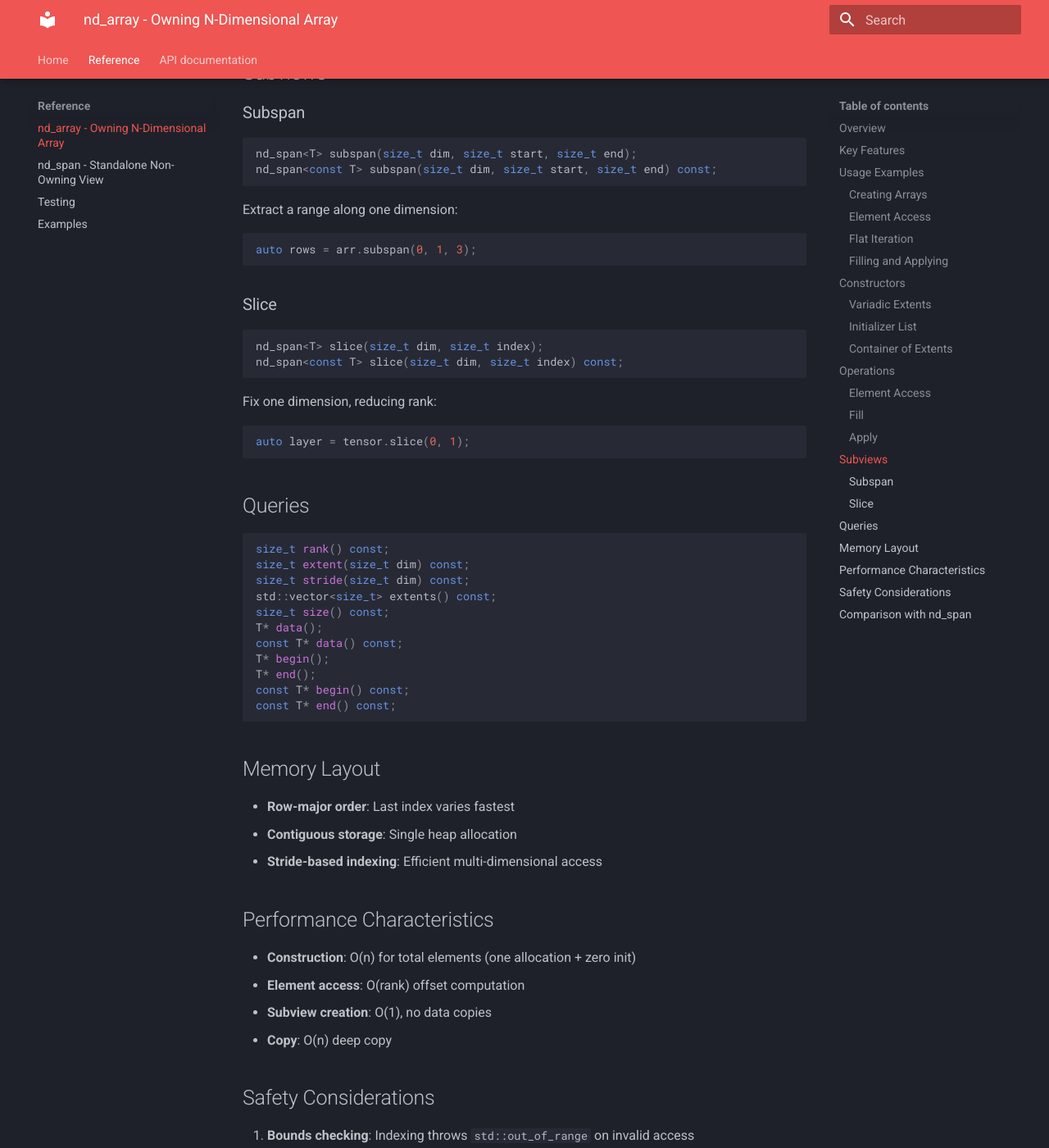
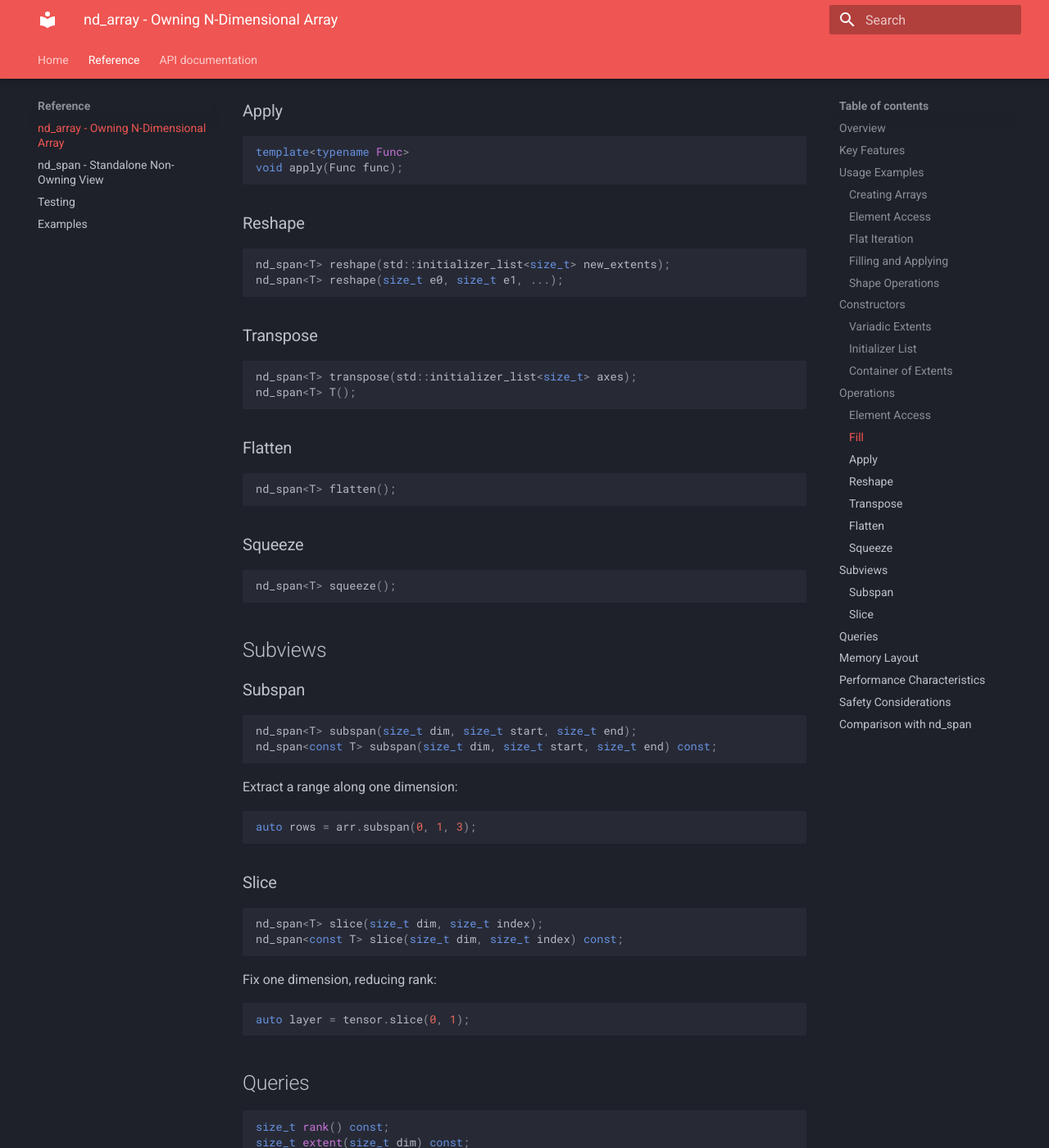
Before and after one commit to pingelit/nd_array, an MkDocs documentation site: the page built from docs/nd-array-guide.md, in a window 1280 px wide and 1400 px high, scrolled down 2138 px. Shown: the whole window at 82% size. Built offline with MkDocs 1.6.1 and Material for MkDocs 9.7.7, drawn with Linux system fonts in a browser that asks for light colours; some of the changed text lies outside the part shown.

Commit message:
Feat: add reshape, flatten, transpose and squeeze methods

````diff
--- a/docs/nd-array-guide.md
+++ b/docs/nd-array-guide.md
@@ -47,6 +47,16 @@ matrix.fill(0.0);
 matrix.apply([](double x) { return x + 1.0; });
 ```
 
+### Shape Operations
+
+```cpp
+auto reshaped = matrix.reshape(2, 6);
+auto flat = matrix.flatten();
+auto squeezed = matrix.squeeze();
+auto transposed = matrix.T();
+auto permuted = matrix.transpose({1, 0});
+```
+
 ## Constructors
 
 ### Variadic Extents
@@ -90,6 +100,32 @@ template<typename Func>
 void apply(Func func);
 ```
 
+### Reshape
+
+```cpp
+nd_span<T> reshape(std::initializer_list<size_t> new_extents);
+nd_span<T> reshape(size_t e0, size_t e1, ...);
+```
+
+### Transpose
+
+```cpp
+nd_span<T> transpose(std::initializer_list<size_t> axes);
+nd_span<T> T();
+```
+
+### Flatten
+
+```cpp
+nd_span<T> flatten();
+```
+
+### Squeeze
+
+```cpp
+nd_span<T> squeeze();
+```
+
 ## Subviews
 
 ### Subspan
@@ -122,7 +158,7 @@ auto layer = tensor.slice(0, 1);
 size_t rank() const;
 size_t extent(size_t dim) const;
 size_t stride(size_t dim) const;
-std::vector<size_t> extents() const;
+auto extents() const; // view over active extents
 size_t size() const;
 T* data();
 const T* data() const;
@@ -151,6 +187,7 @@ const T* end() const;
 2. **Max rank**: Compile-time maximum via the `MaxRank` template parameter
 3. **Subviews are views**: Slices and subspans alias the original data
 4. **Const views**: Subviews from const arrays return `nd_span<const T>`
+5. **Reshape/flatten**: These are views and do not copy data
 
 ## Comparison with nd_span
 
````
Also changed, not shown: docs/nd-span-guide.md (+12 -1 lines), 1 other file.
